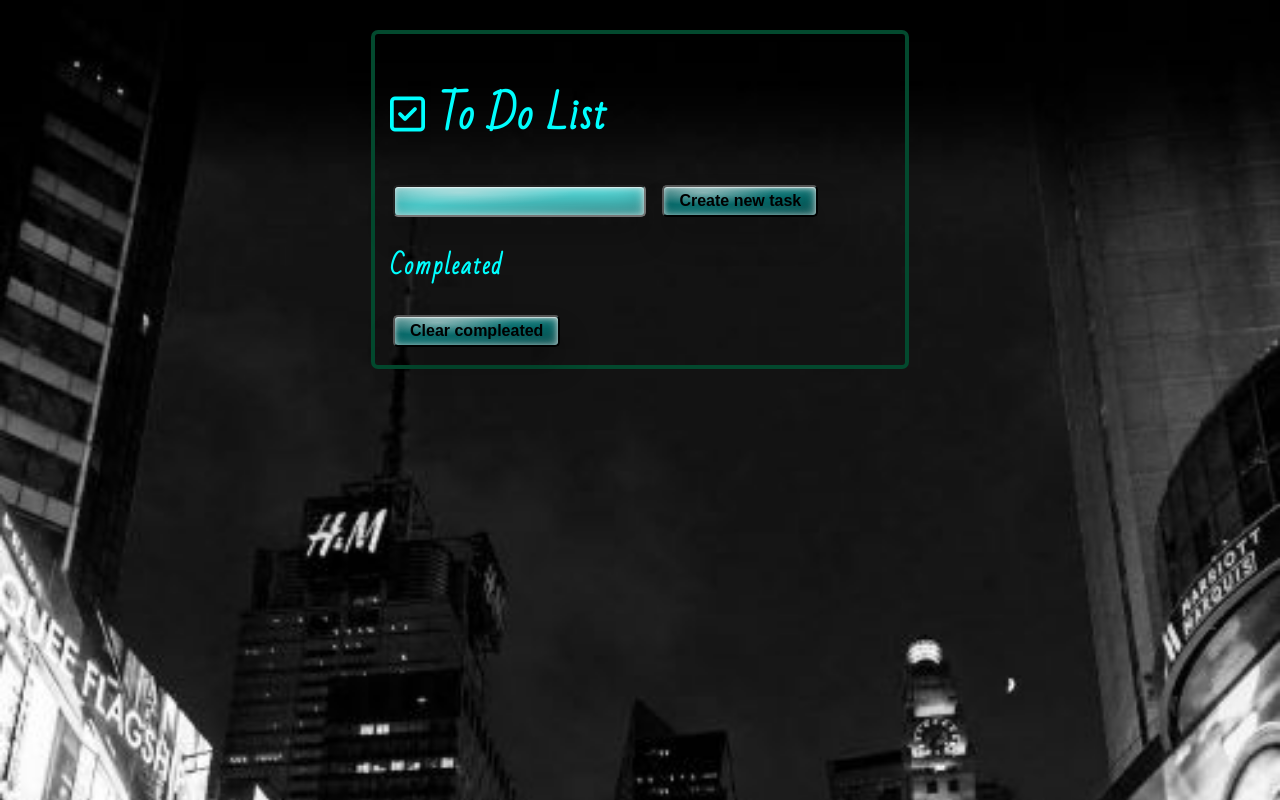
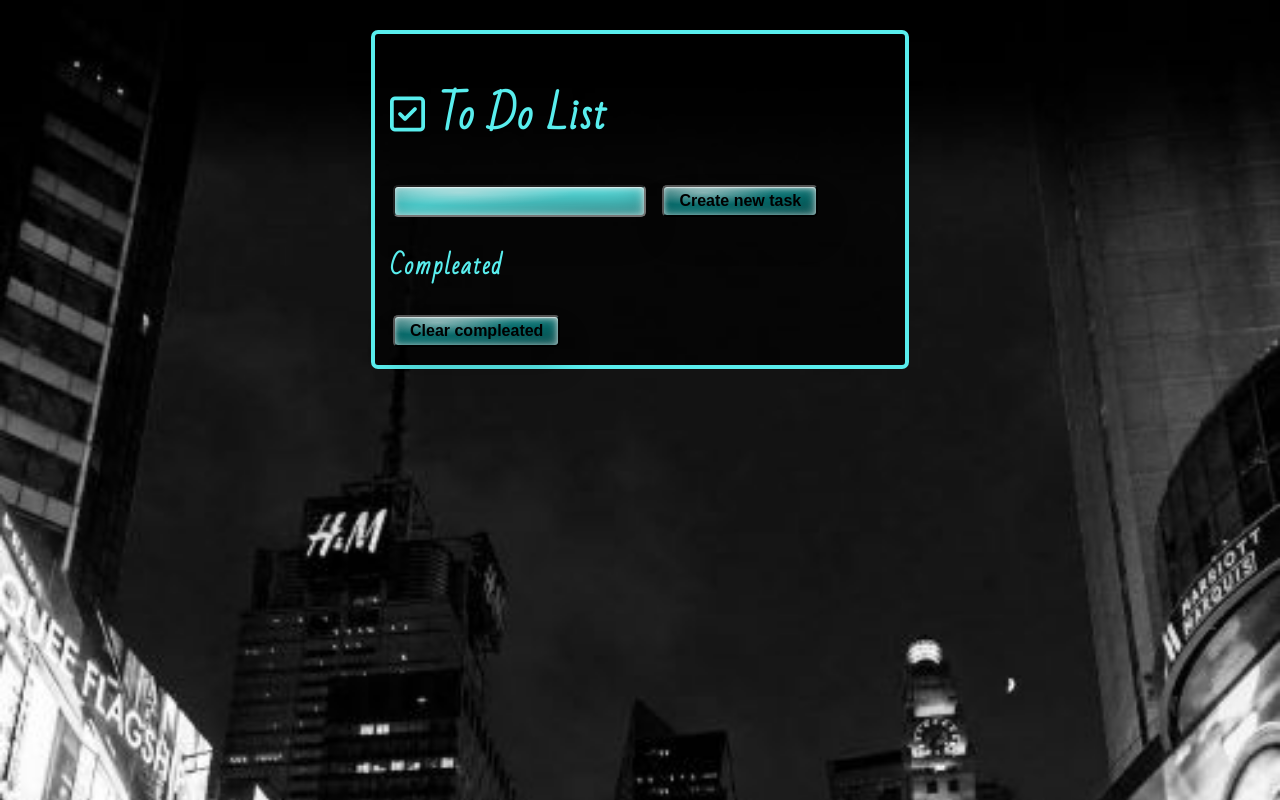
Before and after one commit to LinnSilver/to-do-list-pj2, a plain HTML site: page index.html in a window 1280 px wide. Shown: the top 800 px of the page. Drawn offline with Linux system fonts and the light colour scheme.

Commit message:
Add styling to list. Changing color and font

```diff
--- a/assets/css/style.css
+++ b/assets/css/style.css
@@ -3,13 +3,13 @@ body{
     font-family: 'Marck Script', cursive;
     font-size: 1.25rem;
     letter-spacing: 0.05rem;
-    color: aqua;
+    color:rgb(89, 238, 238);
 }
 
 h1, h2, h3{
     font-family: 'Bad Script', cursive;
     letter-spacing: 0.1rem;
-    color:aqua;
+    color:rgb(89, 238, 238);
 }
 
 .hero {
@@ -26,10 +26,11 @@ h1, h2, h3{
 }
 
 .backgrondbox {
+    background-color: rgba(0, 0, 0, 0.7);
      margin: 0 auto;
      width: 80%;
      position: center;
-     border: 4px solid rgb(3, 73, 46);
+     border: 4px solid rgb(89, 238, 238);
      border-radius: 7px;
      margin-top: 20px;
      padding: 15px;
```
